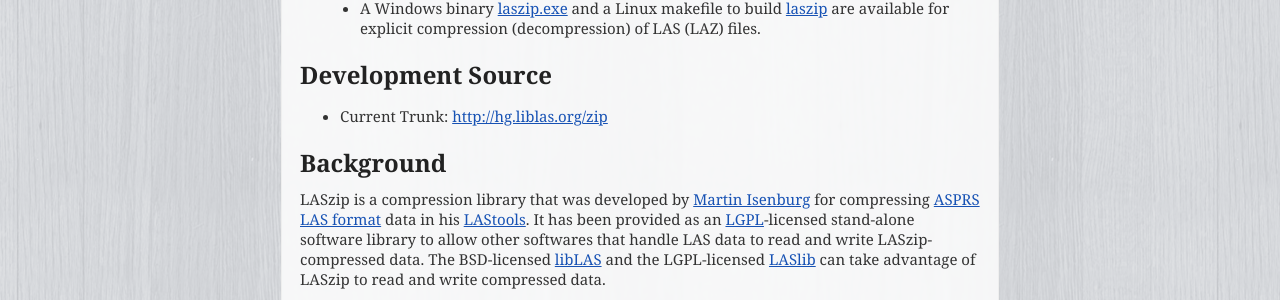
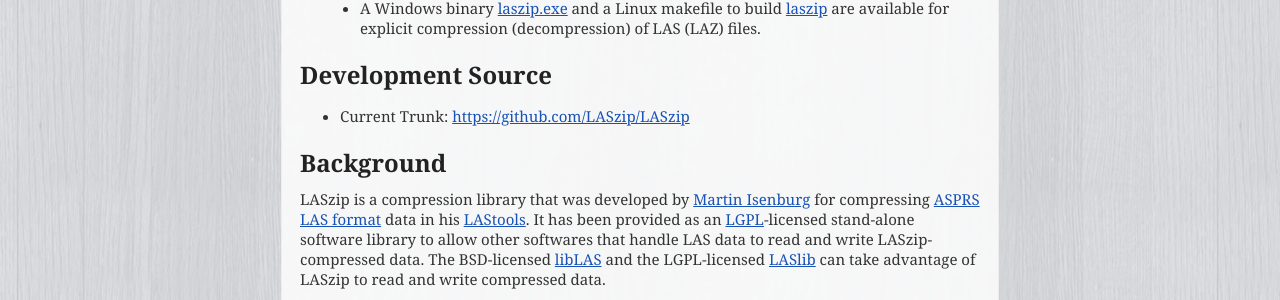
Before and after one commit to LASzip/LASzip, a Sphinx documentation site: the page built from docs/source/index.rst, in a window 1280 px wide. Shown: the part 519-819 px from the top of the page. Built offline with Sphinx 7.4.7, drawn with Linux system fonts in a browser that asks for light colours; some of the changed lines change nothing that is shown.

Commit message:
point to new repository

```diff
--- a/docs/source/index.rst
+++ b/docs/source/index.rst
@@ -36,7 +36,7 @@
 Development Source
 ------------------------------------------------------------------------------
 
-* Current Trunk: http://hg.liblas.org/zip
+* Current Trunk: https://github.com/LASzip/LASzip
 
 
 Background
```
